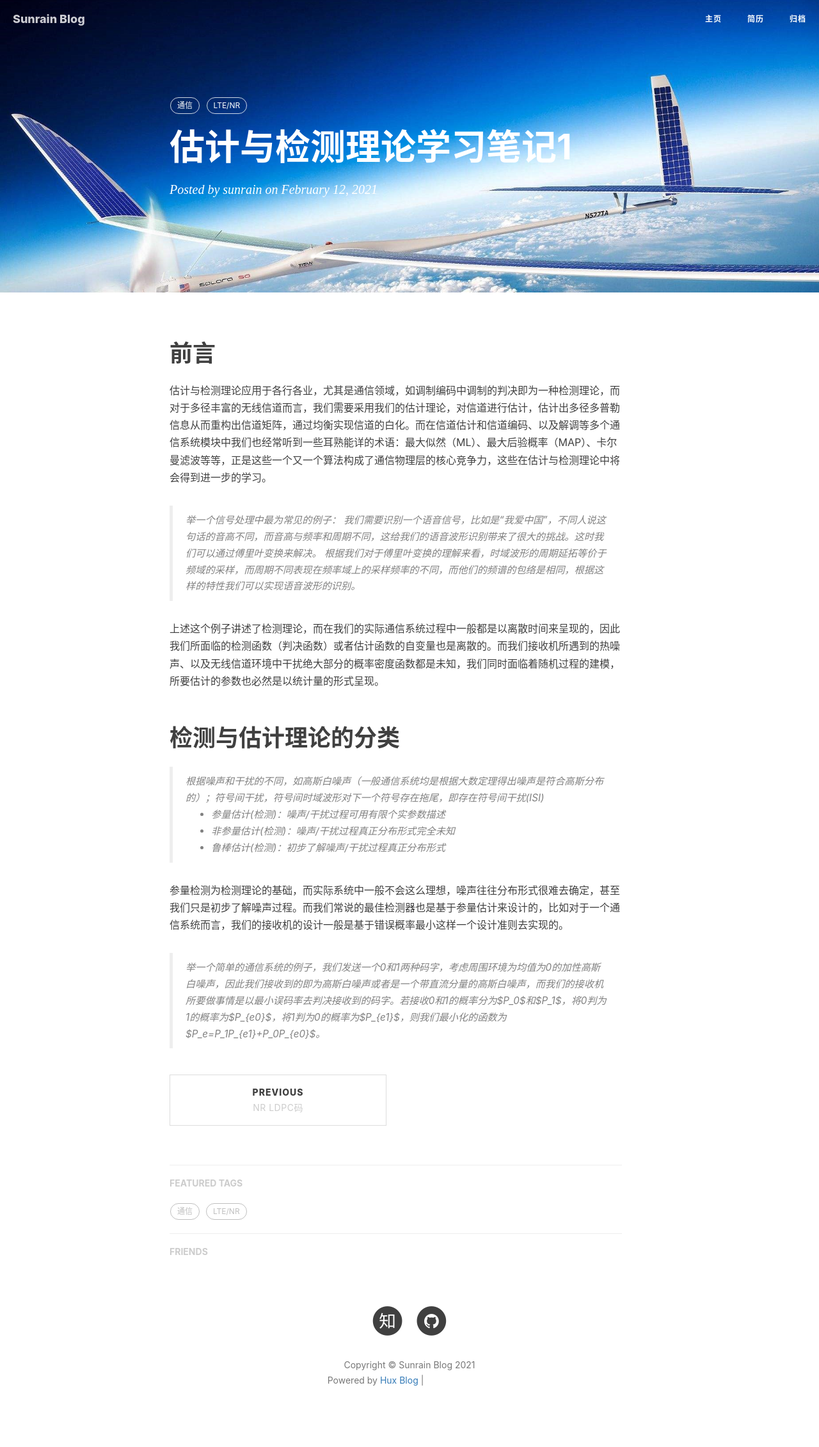
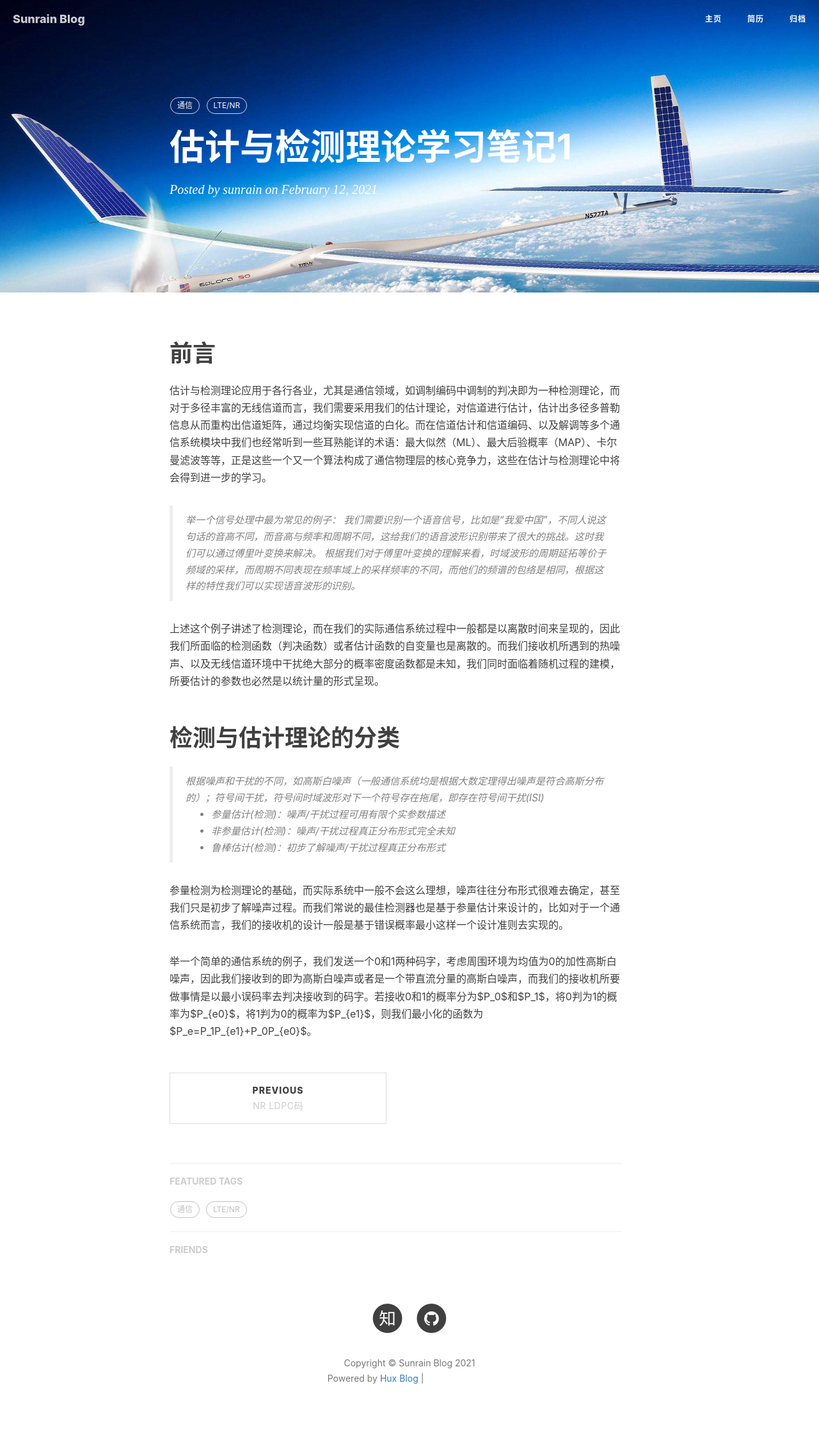
Before and after one commit to ruoqiong/ruoqiong.github.io, a Jekyll site: the page built from _posts/2020-2-12-ES.md, in a window 1280 px wide. Shown: the whole page at 64% size. Built offline with Jekyll 4.4.1, drawn with Linux system fonts in a browser that asks for light colours; nearby versions of some CDN libraries; comment, search, counter and statistics services are not loaded; grey boxes are pictures that could not be loaded.

Commit message:
Update 2020-2-12-ES.md

```diff
--- a/_posts/2020-2-12-ES.md
+++ b/_posts/2020-2-12-ES.md
@@ -23,4 +23,5 @@
 > - 鲁棒估计(检测)：初步了解噪声/干扰过程真正分布形式
 
 参量检测为检测理论的基础，而实际系统中一般不会这么理想，噪声往往分布形式很难去确定，甚至我们只是初步了解噪声过程。而我们常说的最佳检测器也是基于参量估计来设计的，比如对于一个通信系统而言，我们的接收机的设计一般是基于错误概率最小这样一个设计准则去实现的。
-> 举一个简单的通信系统的例子，我们发送一个0和1两种码字，考虑周围环境为均值为0的加性高斯白噪声，因此我们接收到的即为高斯白噪声或者是一个带直流分量的高斯白噪声，而我们的接收机所要做事情是以最小误码率去判决接收到的码字。若接收0和1的概率分为$P_0$和$P_1$，将0判为1的概率为$P_{e0}$，将1判为0的概率为$P_{e1}$，则我们最小化的函数为$P_e=P_1P_{e1}+P_0P_{e0}$。
+
+举一个简单的通信系统的例子，我们发送一个0和1两种码字，考虑周围环境为均值为0的加性高斯白噪声，因此我们接收到的即为高斯白噪声或者是一个带直流分量的高斯白噪声，而我们的接收机所要做事情是以最小误码率去判决接收到的码字。若接收0和1的概率分为$P_0$和$P_1$，将0判为1的概率为$P_{e0}$，将1判为0的概率为$P_{e1}$，则我们最小化的函数为$P_e=P_1P_{e1}+P_0P_{e0}$。
```
